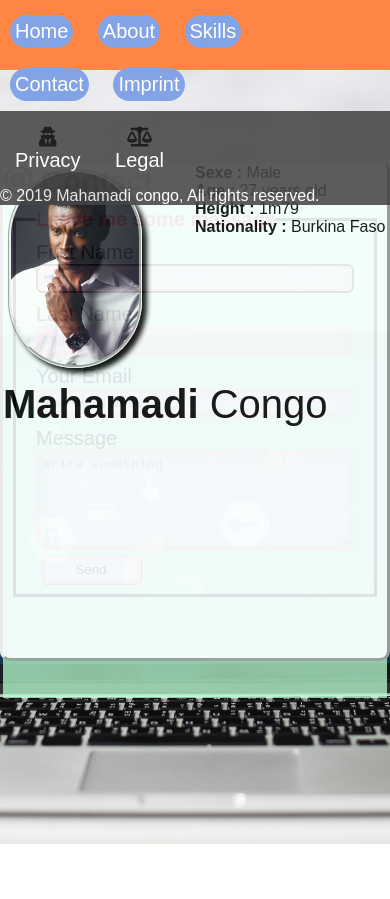
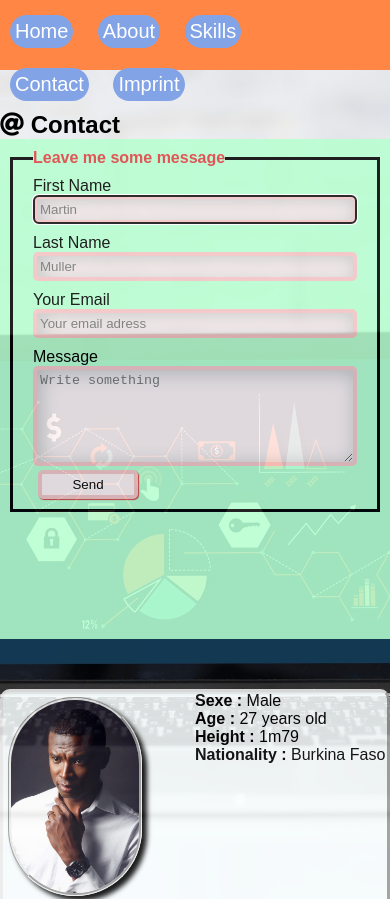
Before and after one commit to dciberlin/princeblack.github.io, a plain HTML site: page project/contact.html in a window 390 px wide. Shown: the top 899 px of the page. Before the commit the page ends 844 px from the top, so only its background shows below. Drawn offline with Linux system fonts and the light colour scheme; files that its build step writes are made by us from their sources.

Commit message:
reponsive

```diff
--- a/project/contact.html
+++ b/project/contact.html
@@ -42,7 +42,7 @@
 
    </header>
    <main>
-      <section id="section7">
+      <section id="section8">
 	     <h2 class="Contact">
            <i class="fas fa-at"></i><strong> Contact</strong></i>
          </h2>
--- a/project/css/responsive.css
+++ b/project/css/responsive.css
@@ -70,13 +70,6 @@
 		width: 100%;
 		float: right;
 	}
-	#section7 ,s#profile-aside
-	{
-		float: right;
-		width: 100%;
-	}
-
-
 
 	.index-body body
 	{
@@ -99,21 +92,31 @@
 
     main
     {
-    	width: 100%;
-    	height: 0;
-
+    	width: 100%
     }
 	aside
 	{
         width: 100%;
-        height: 0;
 	}
 	footer
 	{
 		width: 100%;
-	    height:0;
+	    height:0px;
 
 	}
+    #my-nav
+    {
+
+	      height: 350px;
+    }
+    #logo
+    {
+	      width: 300px;
+    }
+    #my-footer
+    {
+	     height: 100px;
+    }
 
 
 
```
